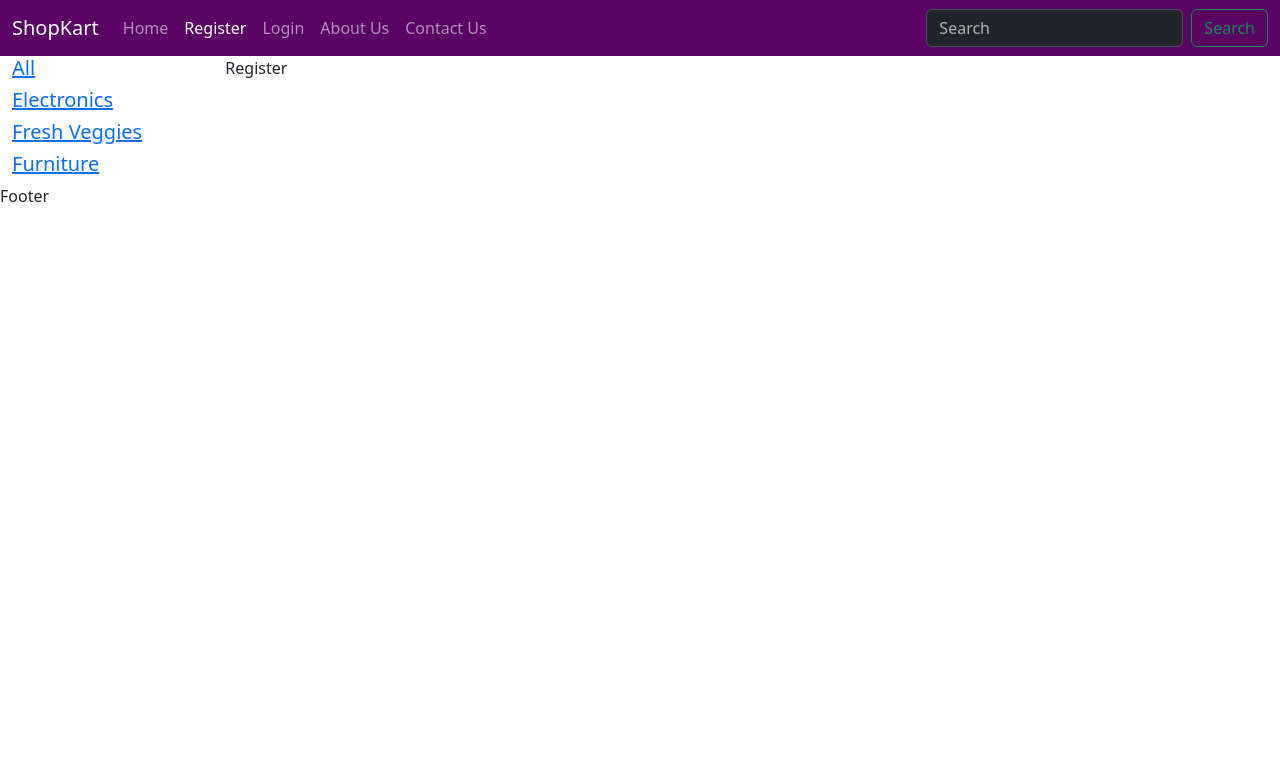
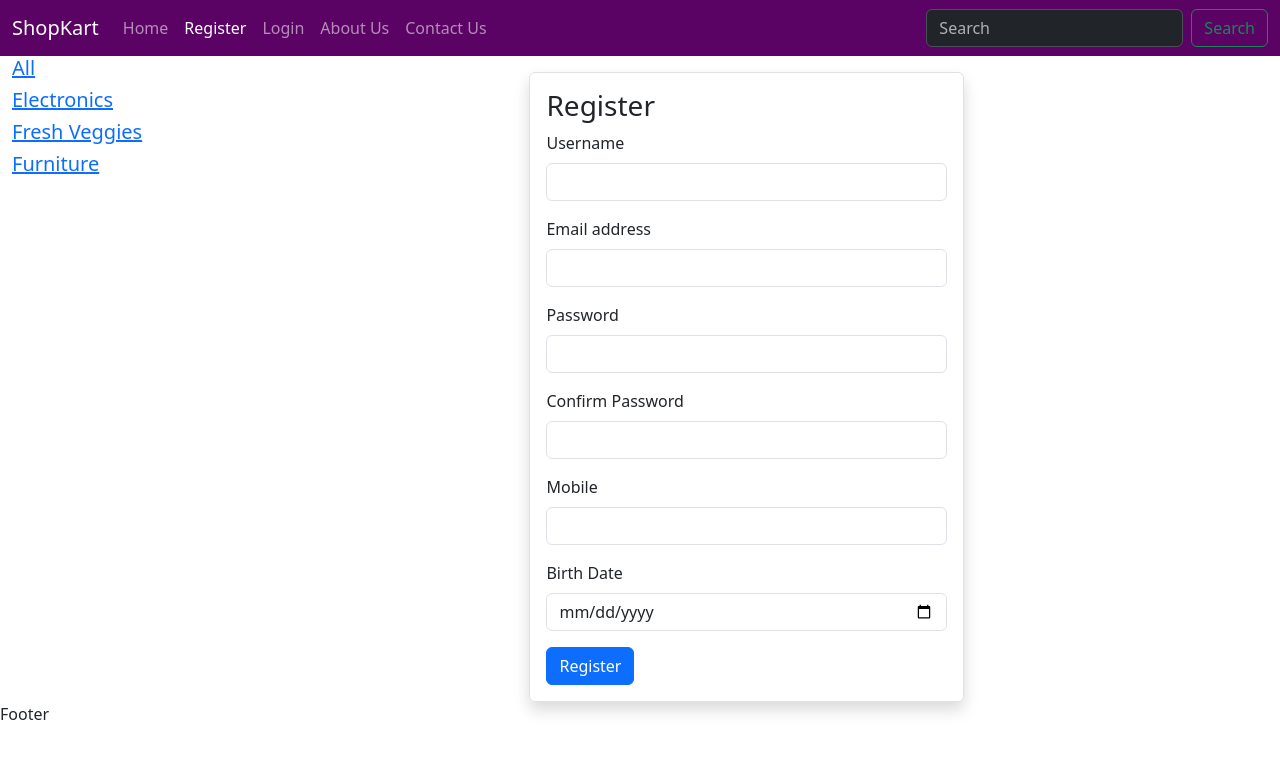
Before and after one commit to pitkarsa/T232_shopkart, a React (Vite) app: page /register in a window 1280 px wide. Shown: the top 758 px of the page. Built offline with nearby package versions, Linux system fonts and the light colour scheme.

Commit message:
advanced forms

```diff
--- a/package.json
+++ b/package.json
@@ -13,6 +13,7 @@
     "bootstrap": "^5.3.8",
     "react": "^19.3.1",
     "react-dom": "^19.3.1",
+    "react-hook-form": "^7.92.0",
     "react-router-dom": "^7.18.5"
   },
   "devDependencies": {
--- a/src/Details.jsx
+++ b/src/Details.jsx
@@ -1,5 +1,5 @@
 import React, { useEffect, useState } from 'react'
-import {  useParams } from 'react-router-dom'
+import {  NavLink, useParams } from 'react-router-dom'
 
 export default function Details() {
    const params =  useParams(); // to capture the dynamic parameters
@@ -34,6 +34,7 @@ export default function Details() {
                         <p>Return Policy: {selectedProdObj.returnPolicy}</p>
                         <p><strong>Price: $ {selectedProdObj.price}</strong></p>
                         <a href="#" className="btn btn-primary">Add To Cart</a>
+                        <p><NavLink to={'/'} className="btn btn-primary mt-2">Back</NavLink></p>
                     </div>
                 </div>
             </div>
--- a/src/Login.jsx
+++ b/src/Login.jsx
@@ -1,7 +1,43 @@
-import React from 'react'
+import React, { useState } from 'react'
 
 export default function Login() {
+  const [email,setEmail] = useState('');
+  const [password, setPassword] = useState('');
+
+  function doLogin(){
+    event.preventDefault();
+    const loginDetails = {"email":email, "password":password};
+    console.log(loginDetails);
+
+    fetch('http://localhost:8080/login', {
+      "Content-Type":"application/json",
+      "method": "POST",
+      "body": loginDetails
+    })
+    .then(resp => resp.json())
+    .then(data => {
+      // login response frpom api
+    })
+
+  }
+
   return (
-    <div>Login</div>
+    <div className="col-4 mx-auto border rounded shadow p-3 mt-3">
+      <form>
+        <h3>Login</h3>
+        <div className="mb-3">
+          <label className="form-label">Email address</label>
+          <input type="email" className="form-control"
+          onChange={ ()=>setEmail(event.target.value) } />
+        </div>
+        <div className="mb-3">
+          <label className="form-label">Password</label>
+          <input type="password" className="form-control"
+          onChange={ ()=> setPassword(event.target.value) } />
+        </div>
+        <button type="submit" className="btn btn-primary"
+        onClick={doLogin}>Login</button>
+      </form>
+    </div>
   )
 }
--- a/src/Register.jsx
+++ b/src/Register.jsx
@@ -1,7 +1,65 @@
-import React from 'react'
+import React, { useState } from 'react'
+import { useForm } from 'react-hook-form'
 
 export default function Register() {
+ const {  register, handleSubmit, formState: { errors }} = useForm();
+ const [passwordError, setPasswordError ] = useState(null);
+
+function doRegister(formData){
+  console.log(formData);
+
+  if(formData.password === formData.confirmPassword){
+    // POST request to api
+  }
+  else {
+    setPasswordError("Password and confirm password must be same");
+  }
+
+}
+
+
   return (
-    <div>Register</div>
+    <div className="col-5 mx-auto border rounded shadow p-3 mt-3">
+      <form onSubmit={handleSubmit(doRegister)}>
+        <h3>Register</h3>
+         { passwordError &&
+          <div className="alert alert-danger" role="alert">
+            {passwordError}
+          </div>
+         }
+         <div className="mb-3">
+          <label className="form-label">Username</label>
+          <input type="text" className="form-control"
+          {...register('username')} />
+        </div>
+        <div className="mb-3">
+          <label className="form-label">Email address</label>
+          <input type="email" className="form-control"
+          {...register('email')} />
+        </div>
+        <div className="mb-3">
+          <label className="form-label">Password</label>
+          <input type="password" className="form-control"
+          {...register('password')} />
+        </div>
+        <div className="mb-3">
+          <label className="form-label">Confirm Password</label>
+          <input type="password" className="form-control"
+          {...register('confirmPassword')}/>
+        </div>
+        <div className="mb-3">
+          <label className="form-label">Mobile</label>
+          <input type="text" className="form-control"
+          {...register('mobile')}/>
+        </div>
+         <div className="mb-3">
+          <label className="form-label">Birth Date</label>
+          <input type="date" className="form-control"
+          {...register('birthDate')} />
+        </div>
+        <button type="submit" className="btn btn-primary"
+        >Register</button>
+      </form>
+    </div>
   )
 }
```
Also changed, not shown: 1 other file (tests, documents, lock files or other folders).
